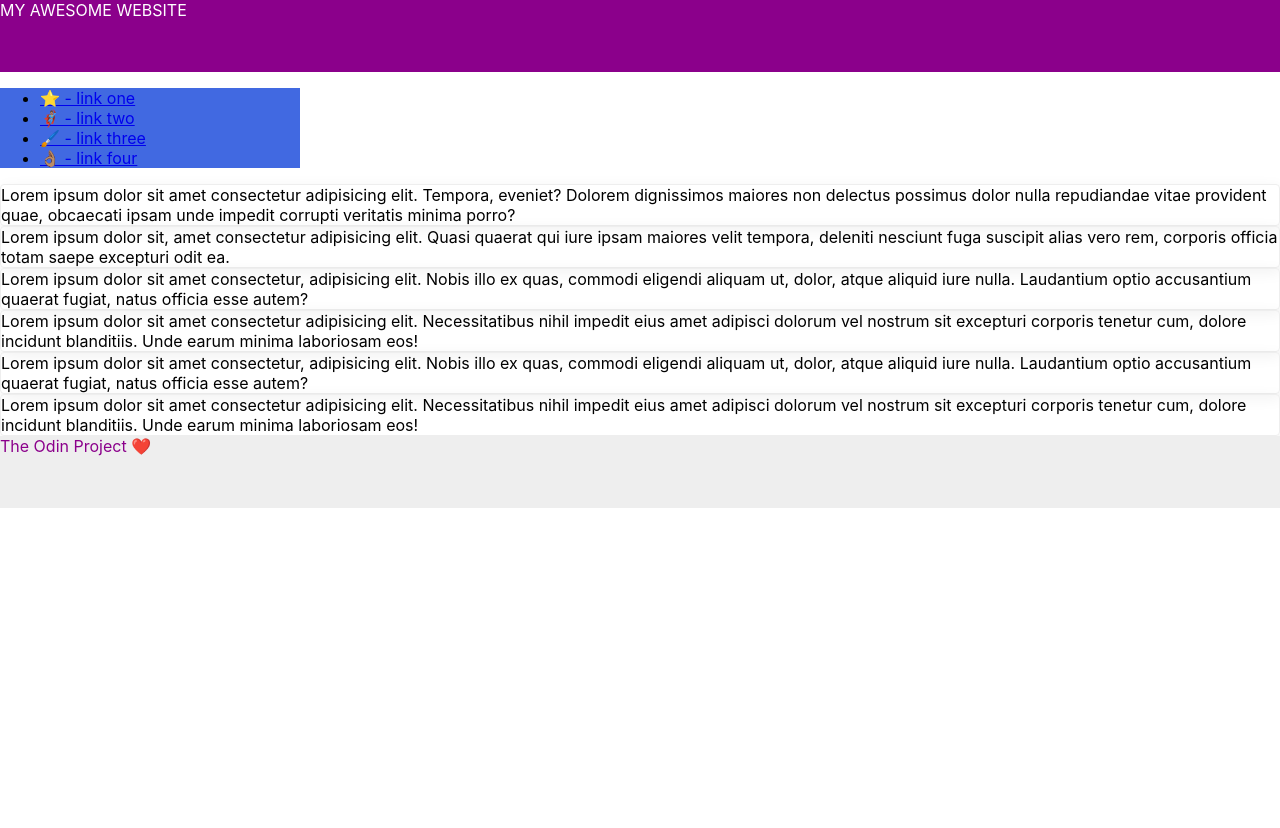
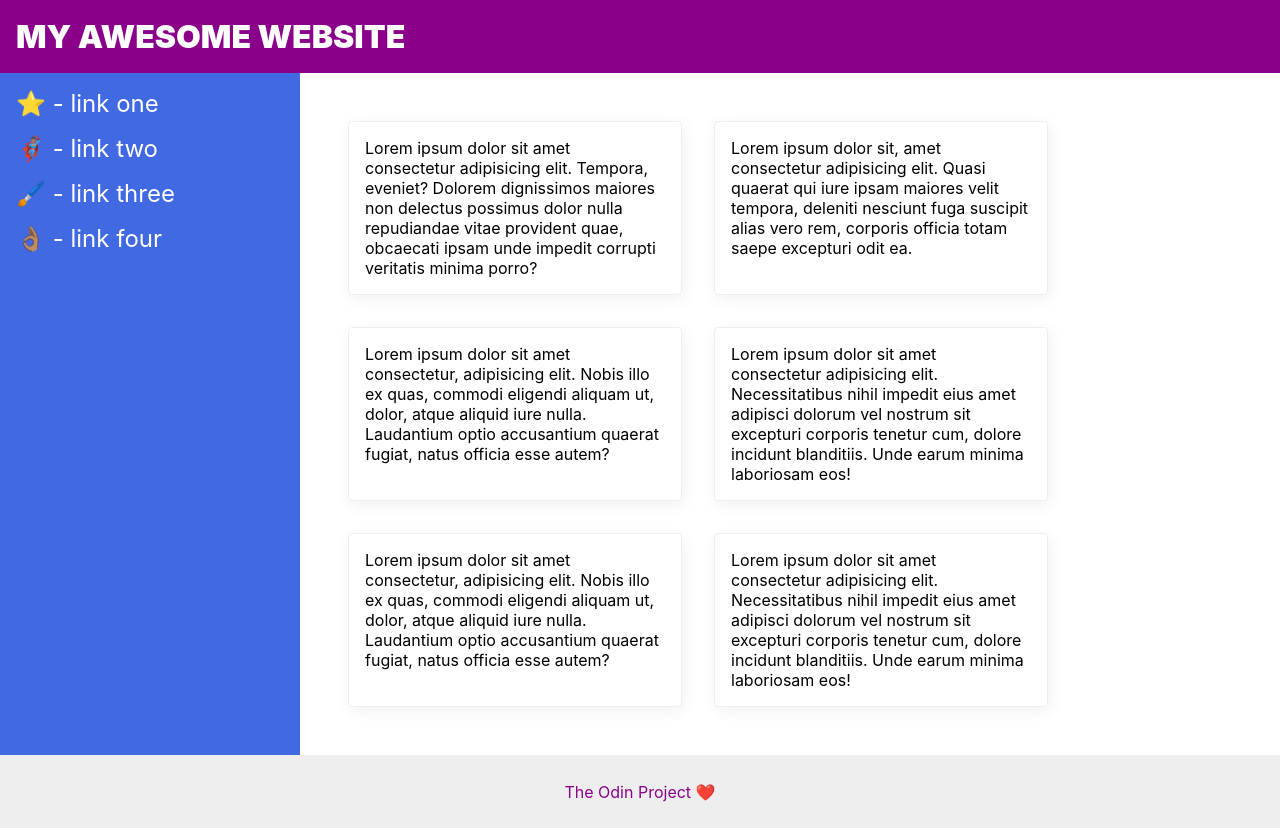
Before and after one commit to juanmanuelbellas/the-odin-project, a plain HTML site: page css-exercises/foundations/flex/07-flex-layout-2/index.html in a window 1280 px wide. Before the commit the page ends 800 px from the top, so only its background shows below. Drawn offline with Linux system fonts and the light colour scheme.

Commit message:
solve flex exercises

```diff
--- a/css-exercises/foundations/flex/01-flex-center/style.css
+++ b/css-exercises/foundations/flex/01-flex-center/style.css
@@ -3,6 +3,9 @@
   border: 4px solid midnightblue;
   width: 400px;
   height: 300px;
+  display: flex;
+  align-items: center;
+  justify-content: center;
 }
 
 .box {
--- a/css-exercises/foundations/flex/02-flex-header/style.css
+++ b/css-exercises/foundations/flex/02-flex-header/style.css
@@ -1,6 +1,10 @@
 .header  {
   font-family: monospace;
   background: papayawhip;
+  display: flex;
+  justify-content: space-between;
+  align-items: center;
+  padding: 10px;
 }
 
 .logo {
@@ -9,11 +13,16 @@
   color: tomato;
   background: white;
   padding: 4px 32px;
+  flex: 0 1 auto;
 }
 
 ul {
-  /* this removes the dots on the list items*/
+  /* this removes the dots on the list items */
   list-style-type: none;
+  display: flex;
+  margin: 0;
+  padding: 0;
+  gap: 8px;
 }
 
 a {
--- a/css-exercises/foundations/flex/03-flex-header-2/style.css
+++ b/css-exercises/foundations/flex/03-flex-header-2/style.css
@@ -12,6 +12,11 @@ body {
   background: white;
   border-bottom: 1px solid #ddd;
   box-shadow: 0 0 8px rgba(0,0,0,.1);
+  display: flex;
+  align-items: center;
+  justify-content: space-between;
+  padding: 8px;
+  gap: 16px;
 }
 
 .profile-image {
@@ -20,6 +25,7 @@ body {
   border-radius: 50%;
   width: 48px;
   height: 48px;
+  /* margin-left: 16px; */
 }
 
 .logo {
@@ -35,6 +41,7 @@ button {
   background: rebeccapurple;
   color: white;
   padding: 8px 24px;
+  justify-self: flex-end;
 }
 
 a {
@@ -45,4 +52,12 @@ a {
 
 ul {
   list-style-type: none;
+  display: flex;
+  margin: 0px;
+  padding: 0px;
+  gap: 16px;
 }
+
+p {
+  flex: auto;
+}
--- a/css-exercises/foundations/flex/04-flex-information/style.css
+++ b/css-exercises/foundations/flex/04-flex-information/style.css
@@ -1,5 +1,8 @@
 body {
   font-family: 'Courier New', Courier, monospace;
+  display: flex;
+  flex-direction: column;
+  align-items: center;
 }
 
 img {
@@ -10,6 +13,19 @@ img {
 .title {
   font-size: 36px;
   font-weight: 900;
+  margin-bottom: 32px;
+}
+
+.images {
+  display: flex;
+  gap: 52px;
+  width: 200px;
+  justify-content: center;
+}
+
+.text {
+  flex-wrap: wrap;
+  text-align: center;
 }
 
 /* do not edit this footer */
--- a/css-exercises/foundations/flex/05-flex-modal/style.css
+++ b/css-exercises/foundations/flex/05-flex-modal/style.css
@@ -20,6 +20,10 @@ body {
   width: 480px;
   border-radius: 10px;
   box-shadow: 2px 4px 16px rgba(0,0,0,.2);
+  display: flex;
+  justify-content: space-around;
+  padding: 16px;
+  gap: 16px;
 }
 
 .icon {
@@ -33,6 +37,7 @@ body {
   display: flex;
   align-items: center;
   justify-content: center;
+  flex: 0 0 auto;
 }
 
 .close-button {
@@ -67,3 +72,27 @@ button.cancel {
   border: 1px solid #ddd;
   color: royalblue;
 }
+
+.info {
+  display: flex;
+  flex-direction: column;
+  justify-self: center;
+  /* gap: 16px; */
+}
+
+.top {
+  display: flex;
+  justify-content: space-between;
+  align-content: baseline;
+}
+
+.header {
+  font-size: 18px;
+  font-weight: bold;
+  align-self: center;
+}
+
+.text {
+  margin-top: 8px;
+  margin-bottom: 16px;
+}
--- a/css-exercises/foundations/flex/06-flex-layout/style.css
+++ b/css-exercises/foundations/flex/06-flex-layout/style.css
@@ -5,6 +5,9 @@ body {
   margin: 0;
   overflow: hidden;
   font-family: Roboto, sans-serif;
+  display: flex;
+  flex-direction: column;
+  justify-content: space-between;
 }
 
 img {
@@ -16,6 +19,7 @@ button {
   border: none;
   border-radius: 8px;
   background: #eee;
+  padding: 8px 16px;
 }
 
 input {
@@ -24,3 +28,34 @@ input {
   padding: 8px 24px;
   width: 400px;
 }
+
+a {
+  text-decoration: none;
+  color: rgb(96, 96, 96);
+}
+
+.header, .footer {
+  display: flex;
+  justify-content: space-between;
+  padding: 0px;
+}
+
+.left-links, .right-links {
+  display: flex;
+  gap: 16px;
+  list-style-type: none;
+  padding: 0px;
+  margin: 16px;
+}
+
+.footer {
+  background-color: #eeeeee;
+}
+
+.content {
+  display: flex;
+  flex-direction: column;
+  align-items: center;
+  align-self: center;
+  gap: 16px;
+}
--- a/css-exercises/foundations/flex/07-flex-layout-2/index.html
+++ b/css-exercises/foundations/flex/07-flex-layout-2/index.html
@@ -12,6 +12,7 @@
       MY AWESOME WEBSITE
     </div>
 
+    <div class="content">
         <div class="sidebar">
           <ul>
             <li><a href="#">⭐ - link one</a></li>
@@ -21,12 +22,15 @@
           </ul>
         </div>
 
+        <div class="cards">
           <div class="card">Lorem ipsum dolor sit amet consectetur adipisicing elit. Tempora, eveniet? Dolorem dignissimos maiores non delectus possimus dolor nulla repudiandae vitae provident quae, obcaecati ipsam unde impedit corrupti veritatis minima porro?</div>
           <div class="card">Lorem ipsum dolor sit, amet consectetur adipisicing elit. Quasi quaerat qui iure ipsam maiores velit tempora, deleniti nesciunt fuga suscipit alias vero rem, corporis officia totam saepe excepturi odit ea.</div>
           <div class="card">Lorem ipsum dolor sit amet consectetur, adipisicing elit. Nobis illo ex quas, commodi eligendi aliquam ut, dolor, atque aliquid iure nulla. Laudantium optio accusantium quaerat fugiat, natus officia esse autem?</div>
           <div class="card">Lorem ipsum dolor sit amet consectetur adipisicing elit. Necessitatibus nihil impedit eius amet adipisci dolorum vel nostrum sit excepturi corporis tenetur cum, dolore incidunt blanditiis. Unde earum minima laboriosam eos!</div>
           <div class="card">Lorem ipsum dolor sit amet consectetur, adipisicing elit. Nobis illo ex quas, commodi eligendi aliquam ut, dolor, atque aliquid iure nulla. Laudantium optio accusantium quaerat fugiat, natus officia esse autem?</div>
           <div class="card">Lorem ipsum dolor sit amet consectetur adipisicing elit. Necessitatibus nihil impedit eius amet adipisci dolorum vel nostrum sit excepturi corporis tenetur cum, dolore incidunt blanditiis. Unde earum minima laboriosam eos!</div>
+        </div>
+    </div>
 
     <div class="footer">
       The Odin Project ❤️
--- a/css-exercises/foundations/flex/07-flex-layout-2/style.css
+++ b/css-exercises/foundations/flex/07-flex-layout-2/style.css
@@ -2,28 +2,78 @@ body {
   font-family: -apple-system, BlinkMacSystemFont, 'Segoe UI', Roboto, Oxygen, Ubuntu, Cantarell, 'Open Sans', 'Helvetica Neue', sans-serif;
   margin: 0;
   min-height: 100vh;
+  height: 100%;
+  display: flex;
+  flex-direction: column;
+}
+
+.content{
+  display: flex;
+  flex: auto;
 }
 
 .header {
   height: 72px;
   background: darkmagenta;
   color: white;
+  font-size: 32px;
+  font-weight: 900;
+  margin: 0px;
+  padding: 17px 16px;
+  flex: 0 0;
 }
 
 .footer {
   height: 72px;
+  flex: 0 0 auto;
   background: #eee;
   color: darkmagenta;
+  text-align: center;
+  margin: 0px;
+  padding: 26.5px;
+  flex: 0 0;
 }
 
 .sidebar {
   width: 300px;
   background: royalblue;
   box-sizing: border-box;
+  flex-shrink: 0;
+}
+
+.cards {
+  display: flex;
+  flex-wrap: wrap;
+  padding: 48px;
+  gap: 32px;
 }
 
 .card {
   border: 1px solid #eee;
   box-shadow: 2px 4px 16px rgba(0,0,0,.06);
   border-radius: 4px;
+  height: auto;
+  width: 300px;
+  max-width: 300px;
+  padding: 16px;
+  flex: 1 1 auto;
 }
+
+ul{
+  display: flex;
+  flex-direction: column;
+  margin: 0px;
+  padding: 16px;
+  gap: 16px;
+  flex: 1;
+}
+
+li {
+  list-style: none;
+}
+
+a {
+  text-decoration: none;
+  color: white;
+  font-size: 24px;
+}
```
Also changed, not shown: css-exercises/foundations/flex/03-flex-header-2/index.html (+1 -0 lines), css-exercises/foundations/flex/04-flex-information/index.html (+10 -5 lines), css-exercises/foundations/flex/05-flex-modal/index.html (+11 -5 lines), odin-recipes/index.html (+2 -1 lines). Lines whose indentation alone changed are shown as unchanged.
